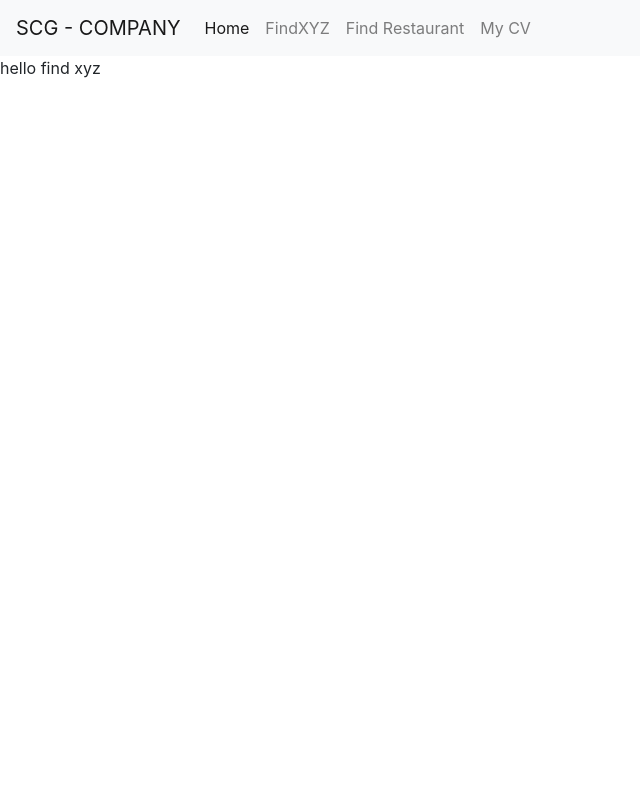
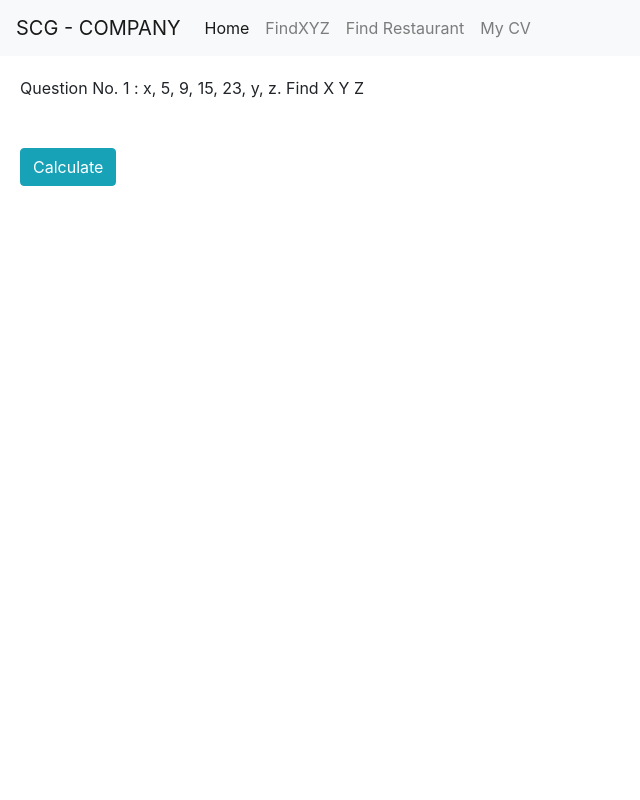
Before and after one commit to cartoon-s-zz/frontend, a React (Create React App) app: page /findxyz in a window 1280 px wide. Shown: the top 800 px of the page, without its empty margins (0-640 px from the left). Built offline with nearby package versions, Linux system fonts and the light colour scheme.

Commit message:
adjust classname

```diff
--- a/src/layout/footer.js
+++ b/src/layout/footer.js
@@ -12,11 +12,11 @@ class Footer extends React.Component {
       //   </div>
 
       // </footer>
-      <footer class="page-footer font-small mdb-color pt-4 bg-light">
-        <div class="container text-center text-md-left">
-          <div class="row text-center text-md-left mt-3 pb-3">
-            <div class="col-md-12 col-lg-12 col-xl-12 mx-auto mt-12">
-              <h6 class="text-uppercase mb-4 font-weight-bold">SCG COMPANY</h6>
+      <footer className="page-footer font-small mdb-color pt-4 bg-light">
+        <div className="container text-center text-md-left">
+          <div className="row text-center text-md-left mt-3 pb-3">
+            <div className="col-md-12 col-lg-12 col-xl-12 mx-auto mt-12">
+              <h6 className="text-uppercase mb-4 font-weight-bold">SCG COMPANY</h6>
               <p>The Siam Cement Pcl. (Headquarter)
 1 Siam Cement Road, Bangsue, Bangkok 10800 Thailand
 Tel. 66 2586 4444</p>
--- a/src/layout/header.js
+++ b/src/layout/header.js
@@ -51,25 +51,25 @@ class Header extends React.Component {
   }
   render() {
     return (
-      <nav class="navbar navbar-expand-lg navbar-light bg-light">
-        <Link class="navbar-brand" to={'/'} onClick={this.setActiveHome.bind(this)}>SCG - COMPANY</Link>
-        <button class="navbar-toggler" type="button" data-toggle="collapse" data-target="#navbarSupportedContent" aria-controls="navbarSupportedContent" aria-expanded="false" aria-label="Toggle navigation">
-          <span class="navbar-toggler-icon"></span>
+      <nav className="navbar navbar-expand-lg navbar-light bg-light">
+        <Link className="navbar-brand" to={'/'} onClick={this.setActiveHome.bind(this)}>SCG - COMPANY</Link>
+        <button className="navbar-toggler" type="button" data-toggle="collapse" data-target="#navbarSupportedContent" aria-controls="navbarSupportedContent" aria-expanded="false" aria-label="Toggle navigation">
+          <span className="navbar-toggler-icon"></span>
         </button>
 
-        <div class="collapse navbar-collapse" id="navbarSupportedContent">
-          <ul class="navbar-nav mr-auto">
-            <li class={this.state.home ? "nav-item active" : "nav-item"}>
-              <Link class="nav-link" to={'/'} onClick={this.setActiveHome.bind(this)}>Home</Link>
+        <div className="collapse navbar-collapse" id="navbarSupportedContent">
+          <ul className="navbar-nav mr-auto">
+            <li className={this.state.home ? "nav-item active" : "nav-item"}>
+              <Link className="nav-link" to={'/'} onClick={this.setActiveHome.bind(this)}>Home</Link>
             </li>
-            <li class={this.state.findXYZ ? "nav-item active" : "nav-item"}>
-              <Link to={'/findxyz'} class="nav-link" href="#" onClick={this.setActiveXYZ.bind(this)}>FindXYZ</Link>
+            <li className={this.state.findXYZ ? "nav-item active" : "nav-item"}>
+              <Link to={'/findxyz'} className="nav-link" href="#" onClick={this.setActiveXYZ.bind(this)}>FindXYZ</Link>
             </li>
-            <li class={this.state.findres ? "nav-item active" : "nav-item"}>
-              <Link class="nav-link" to={'/findres'} onClick={this.setActiveRes.bind(this)}>Find Restaurant</Link>
+            <li className={this.state.findres ? "nav-item active" : "nav-item"}>
+              <Link className="nav-link" to={'/findres'} onClick={this.setActiveRes.bind(this)}>Find Restaurant</Link>
             </li>
-            <li class={this.state.mycv ? "nav-item active" : "nav-item"}>
-              <Link class="nav-link" to={'/mycv'} onClick={this.setActiveCV.bind(this)}>My CV</Link>
+            <li className={this.state.mycv ? "nav-item active" : "nav-item"}>
+              <Link className="nav-link" to={'/mycv'} onClick={this.setActiveCV.bind(this)}>My CV</Link>
             </li>
             {/* <li class="nav-item dropdown">
               <a class="nav-link dropdown-toggle" href="#" id="navbarDropdown" role="button" data-toggle="dropdown" aria-haspopup="true" aria-expanded="false">
--- a/src/pages/findXYZ.js
+++ b/src/pages/findXYZ.js
@@ -1,18 +1,91 @@
 import React from 'react';
 import '../styles/style.css'
 class FindXYZ extends React.Component {
+  constructor() {
+    super();
+    this.state = {
+      showAnswer: false,
+      data: [],
+    }
+  }
   async componentDidMount() {
-    // const url = 'http://localhost:3001/api/scg/findingRestaurant';
-    // let response = await fetch(url);
-    // let data = await response.json();
-    // console.log('data', data);
+    let result = this.findxyz();
+    this.setState({
+      data: result
+    })
+  }
+
+  findxyz() {
+    const arr = ['x', 5, 9, 15, 23, 'y', 'z'];
+    let mul = 2;
+    let indexOfX;
+    let indexOfY;
+    let indexOfZ;
+    arr.find((value, index) => {
+      console.log(value);
+      console.log(index);
+      if (value === 'x') {
+        indexOfX = index;
+        if (indexOfX > 0) {
+          let value = arr[indexOfX - 1] + (mul * indexOfX);
+          arr[indexOfX] = value;
+        } else {
+          let value = arr[indexOfX + 1] - (mul * (indexOfX + 1));
+          arr[indexOfX] = value;
+        }
+      }
+      if (value === 'y') {
+        indexOfY = index;
+        if (indexOfY > 0) {
+          let value = arr[indexOfY - 1] + (mul * indexOfY);
+          arr[indexOfY] = value;
+        } else {
+          let value = arr[indexOfY + 1] - (mul * (indexOfY + 1));
+          arr[indexOfY] = value;
+        }
+      }
+      if (value === 'z') {
+        indexOfZ = index;
+        if (indexOfZ > 0) {
+          let value = arr[indexOfZ - 1] + (mul * indexOfZ);
+          arr[indexOfZ] = value;
+        } else {
+          let value = arr[indexOfZ + 1] - (mul * (indexOfZ + 1));
+          arr[indexOfZ] = value;
+        }
+      }
+    })
+    console.log('arr', arr);
+
+    let data = {
+      'x': arr[indexOfX],
+      'y': arr[indexOfY],
+      'z': arr[indexOfZ]
+    }
+    return data;
+  }
+
+  showAnswer() {
+    this.setState({
+      showAnswer: !this.state.showAnswer
+    });
+    console.log(this.state.showAnswer);
   }
 
   render() {
+
     return (
       <div className="maincontrainer">
         <div>
-          hello find xyz
+          <span>Question No. 1 : x, 5, 9, 15, 23, y, z. Find X Y Z</span>
+        </div>
+        <br />
+        {
+          this.state.showAnswer ? <div>X={this.state.data.x}, Y={this.state.data.y}, Z={this.state.data.z} </div> : ''
+        }
+        <div>
+          <br />
+          <button className="btn btn-info" onClick={this.showAnswer.bind(this)} >Calculate</button>
         </div>
       </div>
     )
--- a/src/styles/style.css
+++ b/src/styles/style.css
@@ -1,4 +1,5 @@
 .maincontrainer {
   height: 100vh;
-  background-color: white
+  background-color: white;
+  padding: 20px;
 }
```
